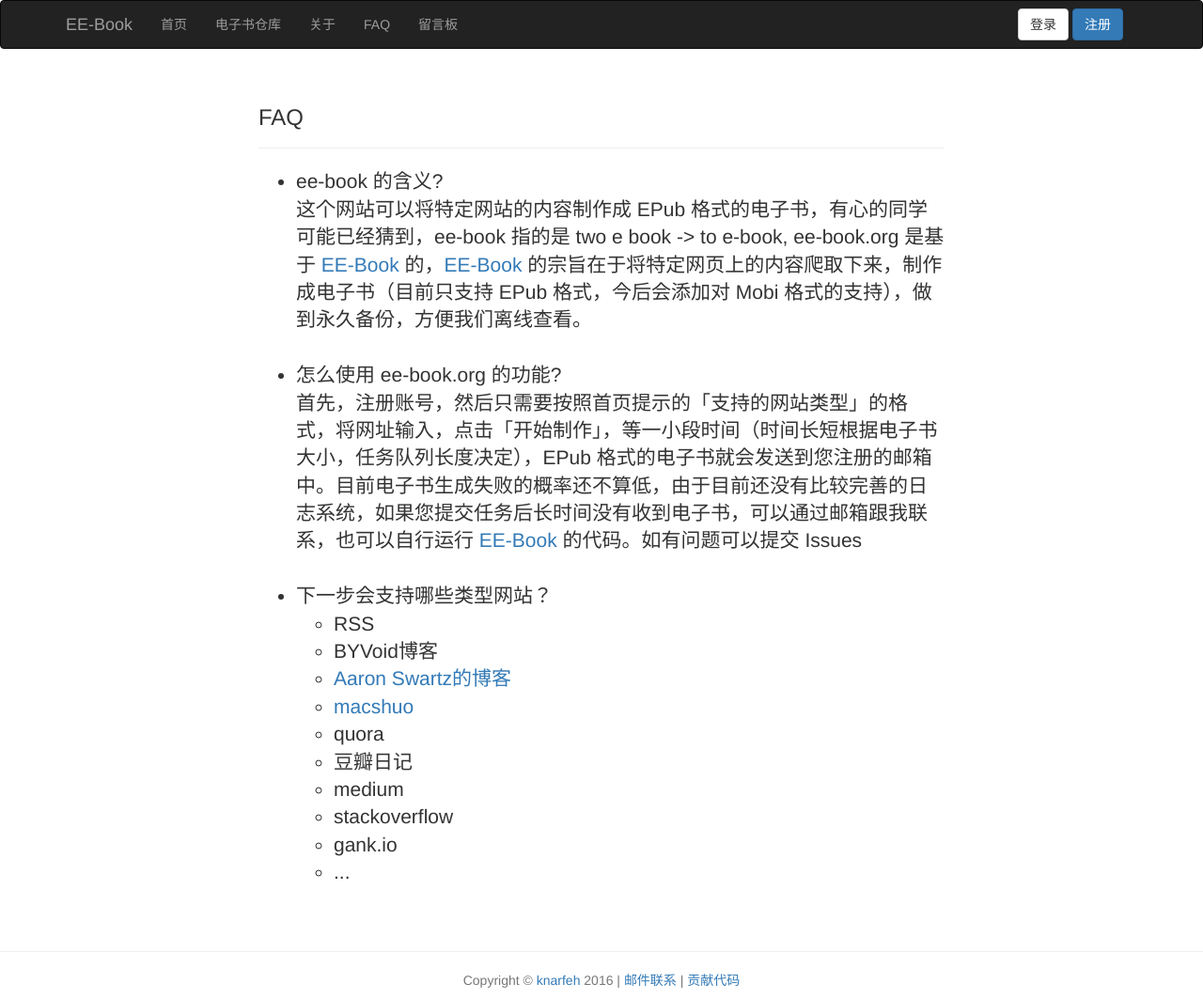
After one commit to eebook/lqbw, a Flask app: page /faq in a window 1280 px wide. The commit adds this page. Shown: the whole page at 94% size. Run offline with Flask 2, Linux system fonts and the light colour scheme; parts of the project's set-up code (start-up, migrations or seed data) failed here and were passed over; some libraries are stand-ins or nearby versions.

Commit message:
Add faq.html

```diff
--- a/app/main/__init__.py
+++ b/app/main/__init__.py
@@ -9,6 +9,8 @@ main = Blueprint('main', __name__)
 
 main.add_url_rule('/', 'index', views.index, methods=['GET', 'POST'])
 main.add_url_rule('/comments', 'comments', views.comments)
+main.add_url_rule('/faq', 'faq', views.faq, )
+main.add_url_rule('/about', 'about', views.about)
 main.errorhandler(404)(errors.page_not_found)
 main.errorhandler(500)(errors.internal_server_error)
 
--- a/app/main/views.py
+++ b/app/main/views.py
@@ -42,3 +42,11 @@ def index():
 
 def comments():
     return render_template('comments.html')
+
+
+def faq():
+    return render_template('faq.html')
+
+
+def about():
+    return render_template('about.html')
--- a/app/templates/base.html
+++ b/app/templates/base.html
@@ -23,16 +23,16 @@
     <div class="navbar-collapse collapse">
       <ul class="nav navbar-nav">
         <li>
-          <a href="#">首页</a>
+          <a href="/">首页</a>
         </li>
         <li>
           <a href="#">电子书仓库</a>
         </li>
         <li>
-          <a href="#">关于</a>
+          <a href="{{ url_for('main.about') }}">关于</a>
         </li>
         <li>
-          <a href="#">FAQ</a>
+          <a href="{{ url_for('main.faq') }}">FAQ</a>
         </li>
         <li>
           <a href="{{ url_for('main.comments') }}">留言板</a>
--- /dev/null
+++ b/app/templates/faq.html
@@ -0,0 +1,69 @@
+{% extends "base.html" %}
+{% import "bootstrap/wtf.html" as wtf %}
+
+{% block title %} About {% endblock %}
+
+{% block page_content %}
+<div class="col-sm-2"></div>
+<div class="col-sm-8">
+  <div class="page-header">
+    <h3>FAQ</h3>
+  </div>
+  <div class="lead">
+    <ul>
+      <li>
+        ee-book 的含义?
+        <br/>
+        这个网站可以将特定网站的内容制作成 EPub 格式的电子书，有心的同学可能已经猜到，ee-book 指的是 two e book -> to e-book, ee-book.org 是基于 <a href="http://github.com/knarfeh/EE-Book">EE-Book</a> 的，<a href="http://github.com/knarfeh/EE-Book">EE-Book</a> 的宗旨在于将特定网页上的内容爬取下来，制作成电子书（目前只支持 EPub 格式，今后会添加对 Mobi 格式的支持），做到永久备份，方便我们离线查看。
+      </li>
+      <br/>
+      <li>
+        怎么使用 ee-book.org 的功能?
+        <br/>
+        首先，注册账号，然后只需要按照首页提示的「支持的网站类型」的格式，将网址输入，点击「开始制作」，等一小段时间（时间长短根据电子书大小，任务队列长度决定），EPub 格式的电子书就会发送到您注册的邮箱中。目前电子书生成失败的概率还不算低，由于目前还没有比较完善的日志系统，如果您提交任务后长时间没有收到电子书，可以通过邮箱跟我联系，也可以自行运行 <a href="https://github.com/knarfeh/EE-Book">EE-Book</a> 的代码。如有问题可以提交 Issues
+      </li>
+      <br/>
+      <li>
+        下一步会支持哪些类型网站？
+        <br/>
+        <ul>
+          <li>
+            RSS
+          </li>
+          <li>
+            BYVoid博客
+          </li>
+          <li>
+            <a href="(http://www.aaronsw.com/">Aaron Swartz的博客</a>
+          </li>
+          <li>
+            <a href="http://macshuo.com/">macshuo</a>
+          </li>
+          <li>
+            quora
+          </li>
+          <li>
+            豆瓣日记
+          </li>
+          <li>
+            medium
+          </li>
+          <li>
+            stackoverflow
+          </li>
+          <li>
+            gank.io
+          </li>
+          <li>
+            ...
+          </li>
+        </ul>
+      </li>
+      <br/>
+    </ul>
+  </div>
+
+</div>
+
+<div class="col-sm-2"></div>
+{% endblock %}
```
Also changed, not shown: app/templates/about.html (added, +18 -0 lines).
